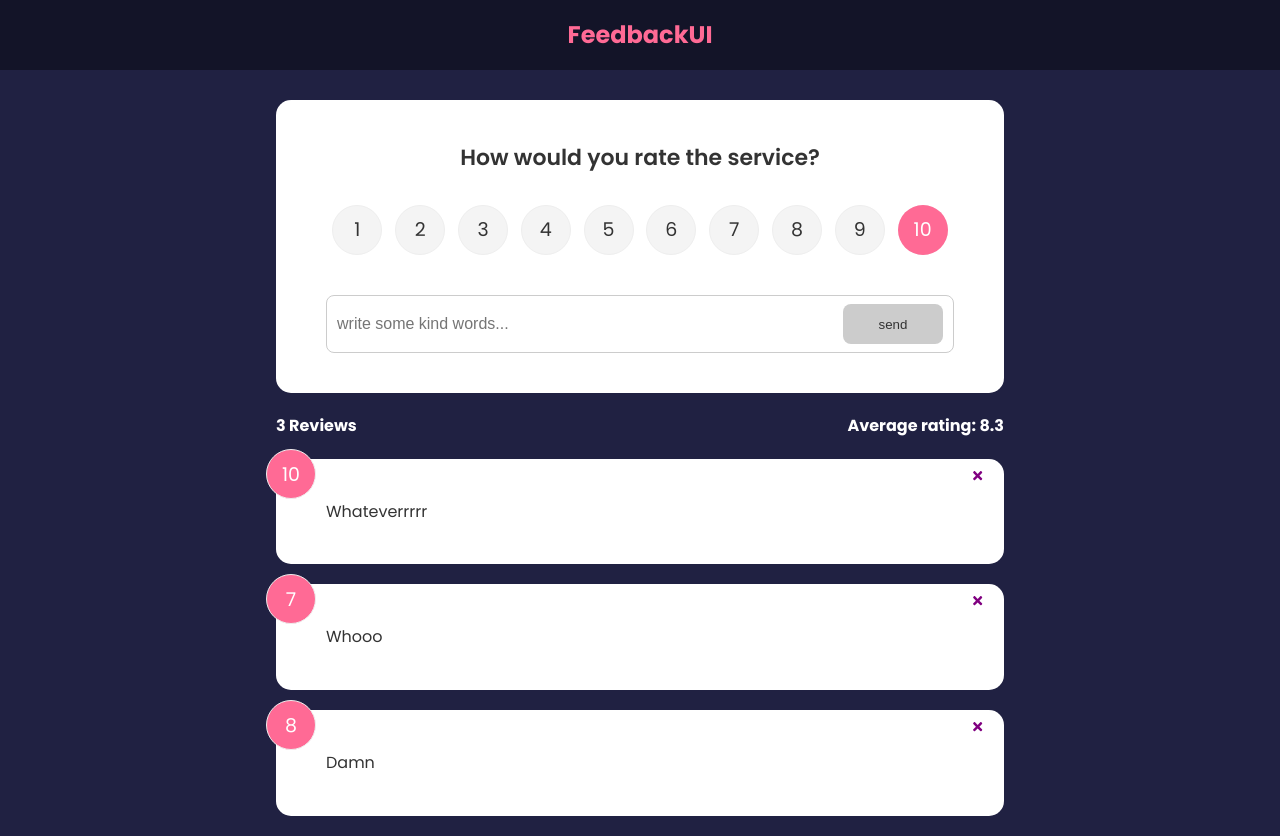
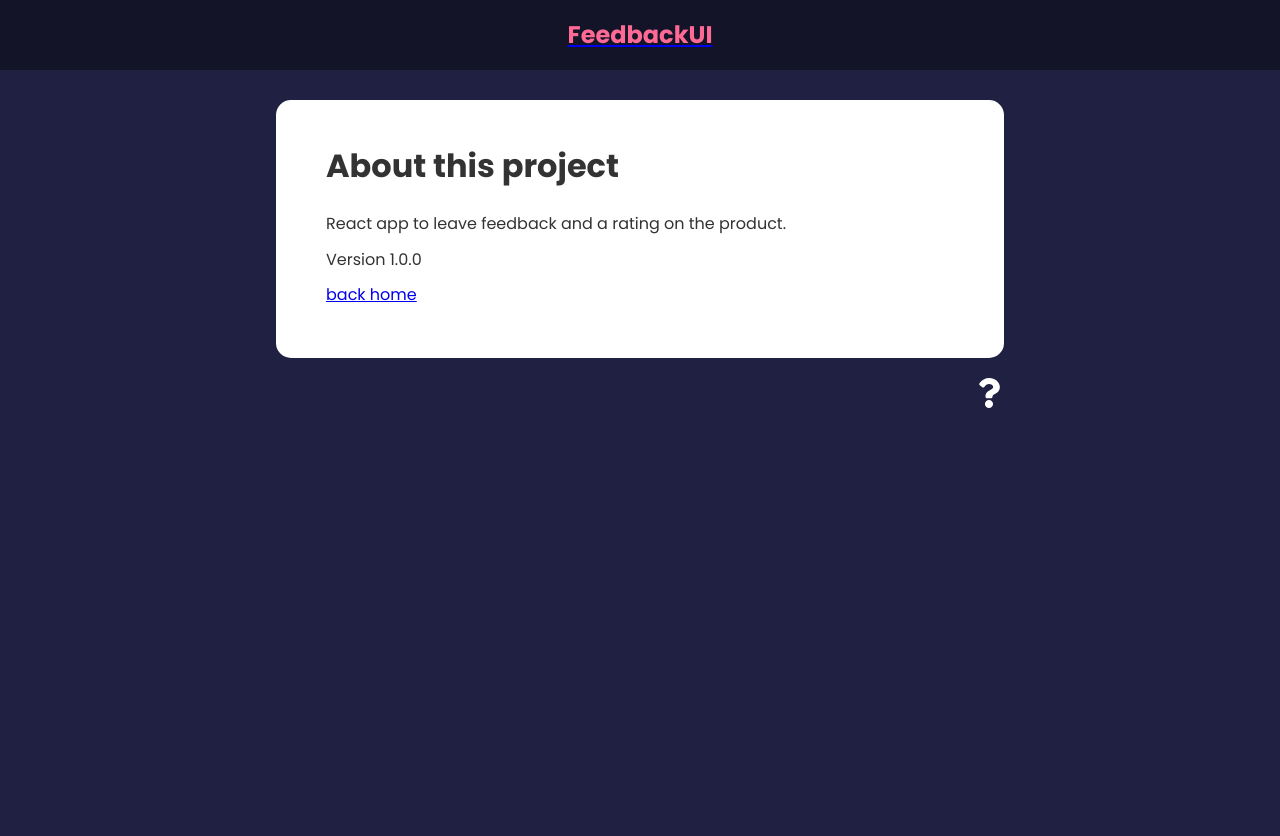
Before and after one commit to izaakdale/feedback-app, a React (Create React App) app: page /about in a window 1280 px wide. After the commit the page ends 800 px from the top, so only its background shows below. Built offline with nearby package versions, Linux system fonts and the light colour scheme.

Commit message:
Added about link and router

```diff
--- a/package.json
+++ b/package.json
@@ -10,6 +10,7 @@
     "react": "^18.2.0",
     "react-dom": "^18.2.0",
     "react-icons": "^4.6.0",
+    "react-router-dom": "^6.4.3",
     "react-scripts": "^2.1.3",
     "uuid": "^9.0.0",
     "web-vitals": "^2.1.4"
--- a/src/App.js
+++ b/src/App.js
@@ -1,4 +1,5 @@
 import React from 'react'
+import { BrowserRouter as Router, Link, Route, Routes } from 'react-router-dom'
 import { v4 as uuidv4 } from 'uuid'
 import { useState } from "react"
 import Header from "./components/Header"
@@ -6,6 +7,8 @@
 import FeedbackData from "./data/FeedbackData"
 import FeedbackStats from "./components/FeedbackStats"
 import FeedbackForm from "./components/FeedbackForm"
+import AboutPage from './pages/AboutPage'
+import AboutIconLink from './components/AboutIconLink'
 
 function App() {
 
@@ -17,19 +20,31 @@
 
     const addFeedback = (newFeedback) => {
         newFeedback.id = uuidv4()
-
         setFeedback([newFeedback, ...feedback])
     }
 
     return (
-        <div>
+        <Router>
+                <Link to='/'>
                     <Header/>
+                </Link>
                 <div className="container">
+
+                    <Routes>
+                        <Route exact path='/' element={
+                            <>
                                 <FeedbackForm handleAdd={addFeedback}/>
                                 <FeedbackStats feedback={feedback}/>
                                 <FeedbackList feedback={feedback} handleDelete={(id) => deleteFeedback(id)}/>
+                            </>
+                        }
+                        ></Route>
+                        <Route exact path='/about' element={<AboutPage/>} />
+                    </Routes>
+                <AboutIconLink/>
                 </div>
-        </div>
+
+        </Router>
     )
 }
 
--- /dev/null
+++ b/src/components/AboutIconLink.jsx
@@ -0,0 +1,15 @@
+import React from 'react'
+import { FaQuestion } from 'react-icons/fa'
+import { Link } from 'react-router-dom'
+
+function AboutIconLink() {
+  return (
+    <div className='about-link'>
+        <Link to='/about'>
+            <FaQuestion size={30}/>
+        </Link>
+    </div>
+  )
+}
+
+export default AboutIconLink
--- /dev/null
+++ b/src/pages/AboutPage.jsx
@@ -0,0 +1,20 @@
+import React from 'react'
+import Card from '../components/shared/Card'
+import { Link } from 'react-router-dom'
+
+export default function AboutPage() {
+  return (
+    <Card>
+        <div className='about'>
+            <h1>About this project</h1>
+            <p>
+                React app to leave feedback and a rating on the product.
+            </p>
+            <p>Version 1.0.0</p>
+            <p>
+                <Link to='/'>back home</Link>
+            </p>
+        </div>
+    </Card>
+  )
+}
```
Also changed, not shown: 1 other file (tests, documents, lock files or other folders). Lines whose indentation alone changed are shown as unchanged.
